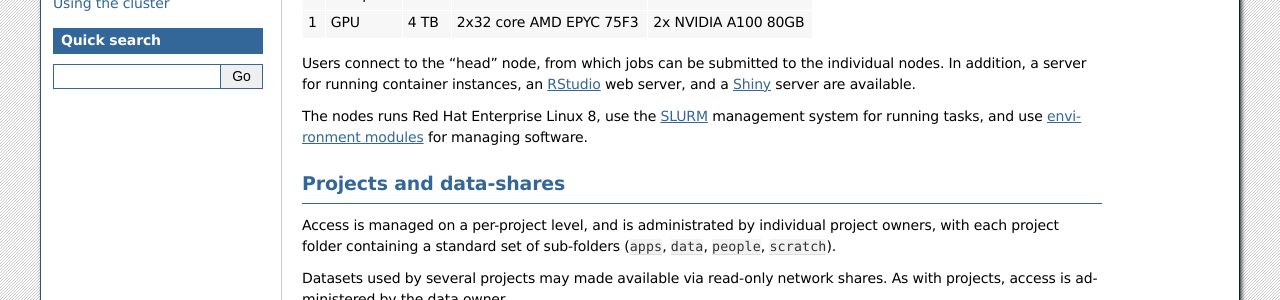
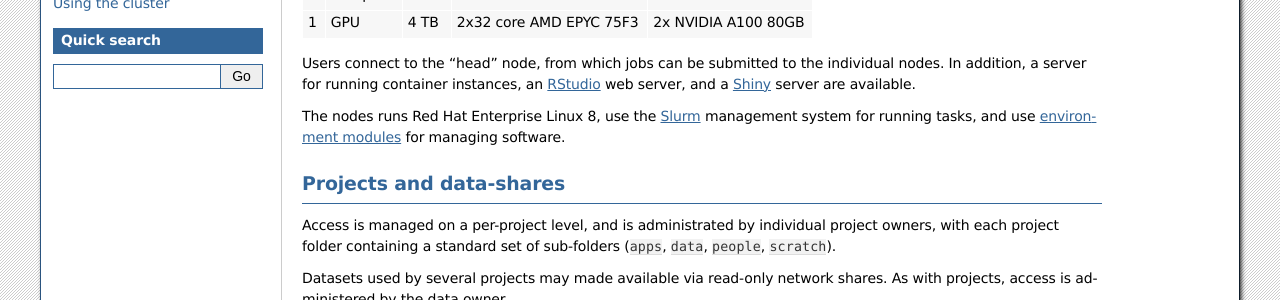
Before and after one commit to cbmrphenomics/cbmrphenomics.github.io, a Sphinx documentation site: the page built from esrum/source/overview.rst, in a window 1280 px wide. Shown: the part 305-605 px from the top of the page. Built offline with Sphinx 7.4.7, drawn with Linux system fonts in a browser that asks for light colours.

Commit message:
consistency in naming

```diff
--- a/esrum/source/overview.rst
+++ b/esrum/source/overview.rst
@@ -27,7 +27,7 @@ Users connect to the "head" node, from which jobs can be submitted to
 the individual nodes. In addition, a server for running container
 instances, an RStudio_ web server, and a Shiny_ server are available.
 
-The nodes runs Red Hat Enterprise Linux 8, use the SLURM_ management
+The nodes runs Red Hat Enterprise Linux 8, use the Slurm_ management
 system for running tasks, and use `environment modules`_ for managing
 software.
 
```
